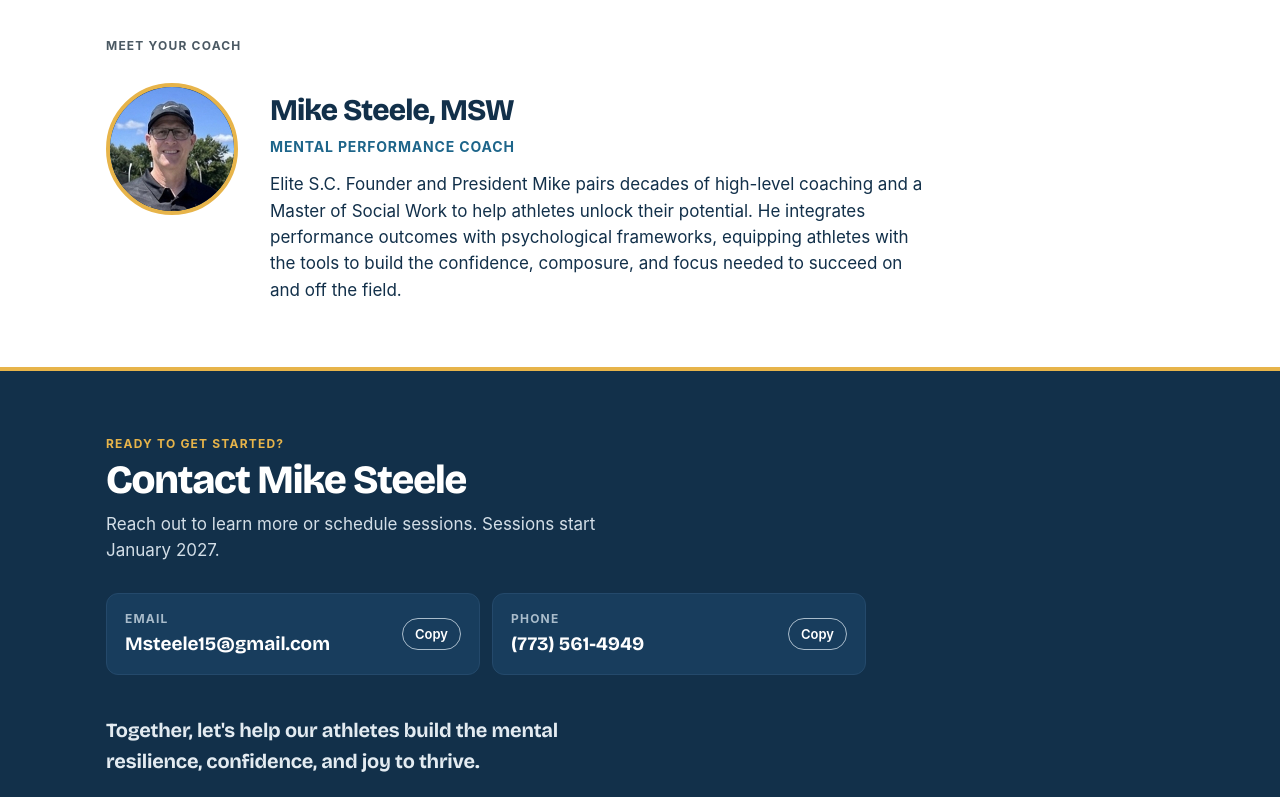
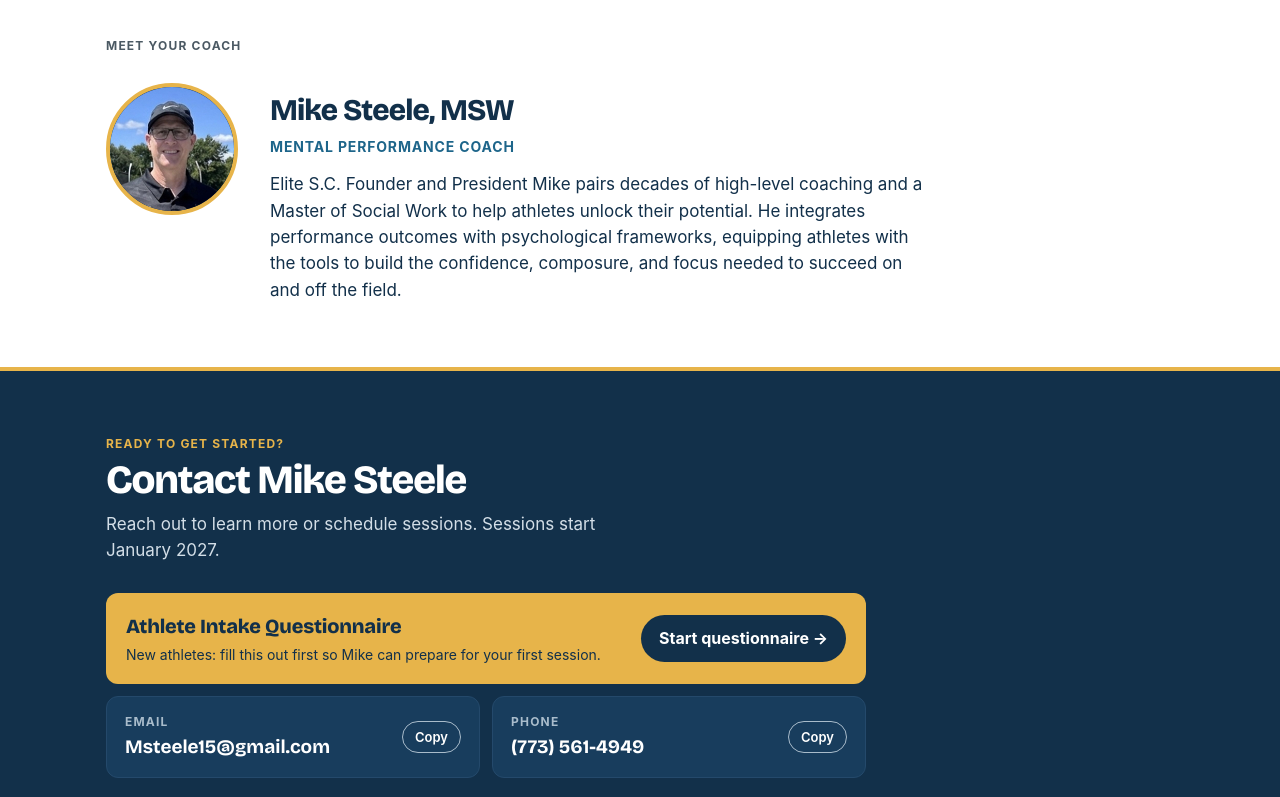
Before and after one commit to nss212-svg/steele-mental-performance, a plain HTML site: page public/index.html in a window 1280 px wide. Shown: the part 2000-2797 px from the top of the page. Drawn offline with nearby package versions, Linux system fonts and the light colour scheme.

Commit message:
Link athlete intake questionnaire
Co-Authored-By: Claude Opus 5.5 <noreply@anthropic.com>
Claude-Session: https://claude.ai/code/session_01Rm9VXrzCbTY28UnwqFm7GE

```diff
--- a/public/index.html
+++ b/public/index.html
@@ -146,6 +146,12 @@ h2 em { font-style: normal; color: var(--accent); }
 @media (max-width: 620px) { .coach { grid-template-columns: minmax(0, 1fr); gap: 18px; } .mono { width: 96px; height: 96px; font-size: 34px; } }
 
 /* Contact */
+.intake { display: flex; align-items: center; justify-content: space-between; gap: 16px; flex-wrap: wrap; background: var(--gold); color: var(--gold-ink); border-radius: var(--radius); padding: 18px 20px; max-width: 760px; margin-bottom: 12px; }
+.intake .t { font-family: var(--display); font-weight: 800; font-size: 20px; letter-spacing: -.01em; }
+.intake .d { font-size: 14px; margin-top: 2px; }
+.intake a { background: var(--band); color: var(--band-ink); text-decoration: none; font-weight: 700; padding: 11px 18px; border-radius: 999px; white-space: nowrap; }
+.intake a:hover { background: var(--band-2); }
+
 .contact { background: var(--band); color: var(--band-ink); border-top: 4px solid var(--gold); }
 .contact h2 { color: var(--band-ink); }
 .contact .sub { color: #D3DEE7; margin: 10px 0 30px; max-width: 52ch; font-size: 17px; }
@@ -199,7 +205,7 @@ footer .tempo { font-size: 15px; color: var(--band-ink); }
         <p class="lede">Build the confidence, composure, and focus to perform at your best, in your sport and beyond.</p>
         <div class="btns">
           <a class="btn red" href="#contact">Schedule sessions</a>
-          <a class="btn ghost" href="#details">See pricing</a>
+          <a class="btn ghost" href="https://forms.gle/uB4Sv996ux8MWVwo7" target="_blank" rel="noopener">Athlete intake form</a>
         </div>
         <div class="ages"><span>All sports</span><span>1-on-1 sessions</span><span>Starts January 2027</span></div>
       </div>
@@ -308,6 +314,10 @@ footer .tempo { font-size: 15px; color: var(--band-ink); }
       <div class="eyebrow" style="color:var(--gold)">Ready to get started?</div>
       <h2 style="margin-top:6px">Contact Mike Steele</h2>
       <p class="sub">Reach out to learn more or schedule sessions. Sessions start January 2027.</p>
+      <div class="intake">
+        <div style="min-width:0"><div class="t">Athlete Intake Questionnaire</div><div class="d">New athletes: fill this out first so Mike can prepare for your first session.</div></div>
+        <a href="https://forms.gle/uB4Sv996ux8MWVwo7" target="_blank" rel="noopener">Start questionnaire &rarr;</a>
+      </div>
       <div class="lines">
         <div class="line">
           <div style="min-width:0"><div class="eyebrow">Email</div><a class="v" href="mailto:Msteele15@gmail.com?subject=Steele%20Mental%20Performance">Msteele15@gmail.com</a></div>
```
